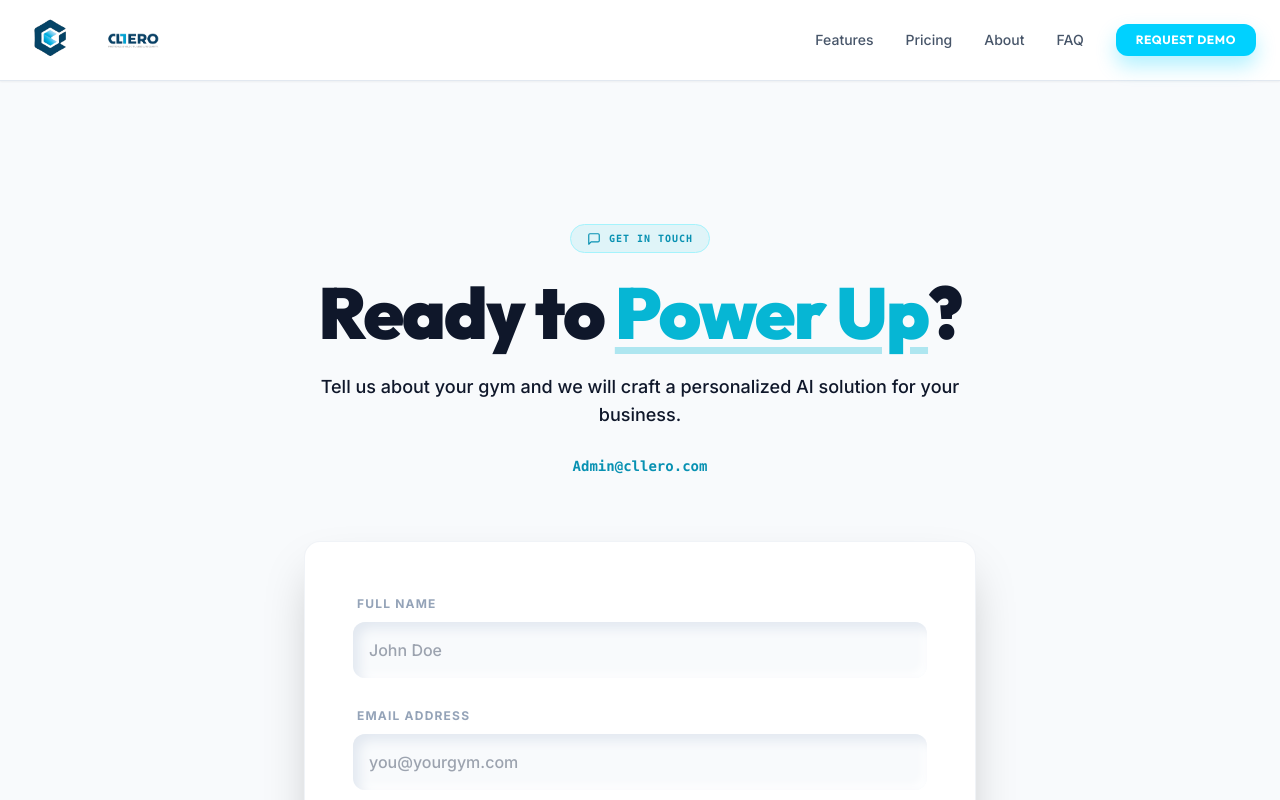
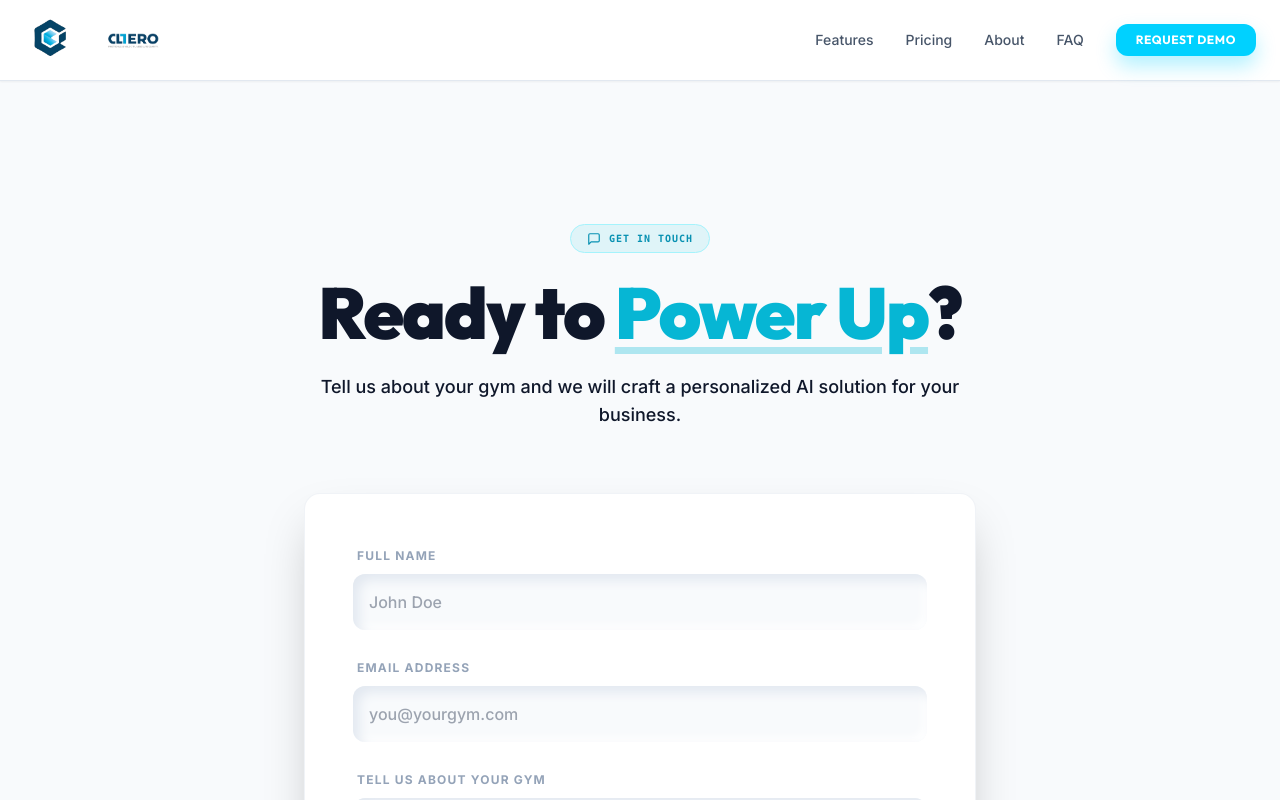
Before and after one commit to ayushibusa/CLLERO, a Next.js app: page /contact in a window 1280 px wide. Shown: the top 800 px of the page. Built offline with nearby package versions, Linux system fonts and the light colour scheme.

Commit message:
Remove Admin@cllero.com display from contact page and homepage

```diff
--- a/src/app/contact/page.tsx
+++ b/src/app/contact/page.tsx
@@ -64,14 +64,6 @@ export default function ContactPage() {
           <p className="text-slate-550 max-w-2xl mx-auto text-lg font-medium">
             Tell us about your gym and we will craft a personalized AI solution for your business.
           </p>
-          <div className="mt-6">
-            <a
-              href="mailto:Admin@cllero.com"
-              className="text-cyan-600 font-mono text-sm hover:underline font-bold"
-            >
-              Admin@cllero.com
-            </a>
-          </div>
         </div>
 
         {/* Contact Form Wrapper Card */}
--- a/src/app/page.tsx
+++ b/src/app/page.tsx
@@ -771,9 +771,6 @@ export default function Home() {
           <p className="text-slate-500 mb-4 text-lg font-medium">
             Tell us about your gym and we will craft a personalized AI solution for your business.
           </p>
-          <a href="mailto:Admin@cllero.com" className="text-cyan-600 font-mono text-sm hover:underline font-bold">
-            Admin@cllero.com
-          </a>
         </div>
 
         <div className="max-w-2xl mx-auto neo-card p-8 lg:p-12 bg-white">
```
